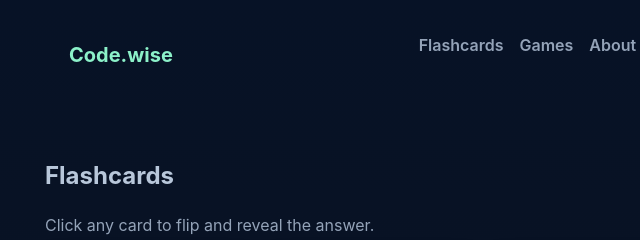
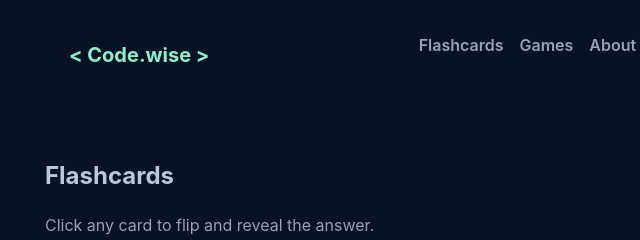
Before and after one commit to Sanskruti-Sanjay-Kakatkar/Code.Wise, a plain HTML site: page index.html in a window 1280 px wide. Shown: the top 240 px of the page, 45-685 px from the left. Drawn offline with Linux system fonts and the light colour scheme.

Commit message:
Update index.html

```diff
--- a/index.html
+++ b/index.html
@@ -9,7 +9,7 @@
 <body>
   <header class="site-header">
     <div class="container header-inner">
-      <div class="logo">Code.wise</div>
+      <div class="logo">< Code.wise ></div>
       <nav class="nav">
         <a href="#flashcards">Flashcards</a>
         <a href="#games">Games</a>
```
